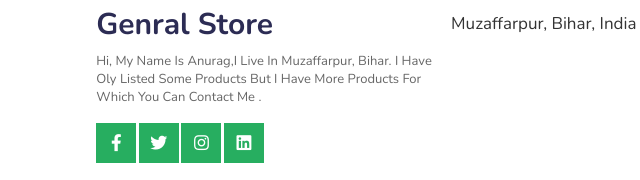
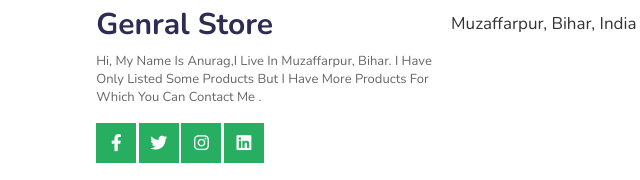
Before and after one commit to excalibur-sh/a_grocery_website_, a plain HTML site: page index.html in a window 1280 px wide. Shown: the part 2843-3023 px from the top of the page, 19-659 px from the left. Drawn offline with nearby package versions, Linux system fonts and the light colour scheme; files whose address does not match are found by name.

Commit message:
Update index.html

```diff
--- a/index.html
+++ b/index.html
@@ -270,7 +270,7 @@
         <a href="#" class="logo"><i class="fas fa-shopping-basket"></i>Anpurna Kiran And Genral
           Store</a>
         <p>
-          Hi, My name is Anurag,I live in Muzaffarpur, Bihar. I have oly listed some products but i have more products
+          Hi, My name is Anurag,I live in Muzaffarpur, Bihar. I have only listed some products but i have more products
           for which you can contact me .
         </p>
         <div class="share">
```
